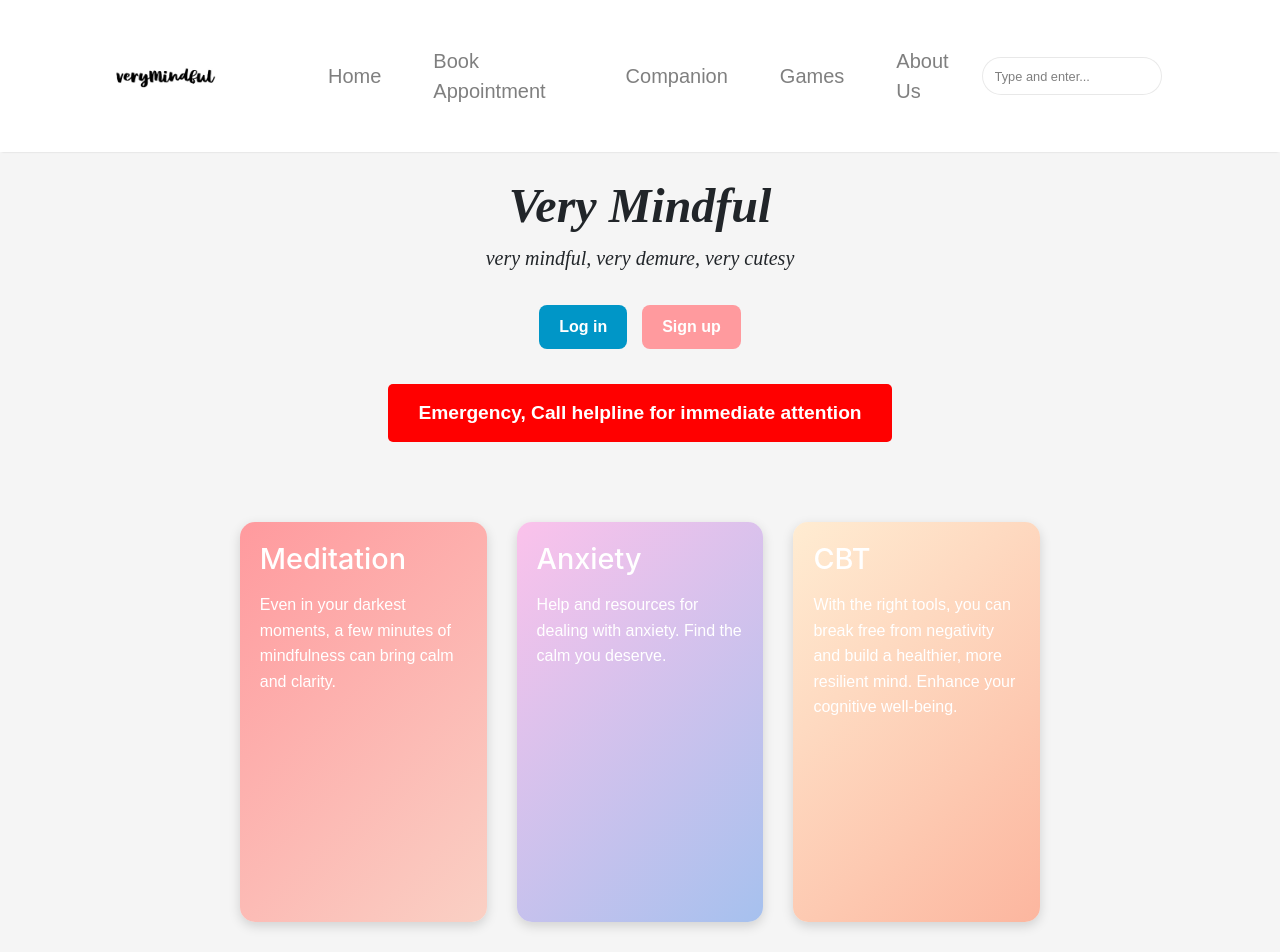
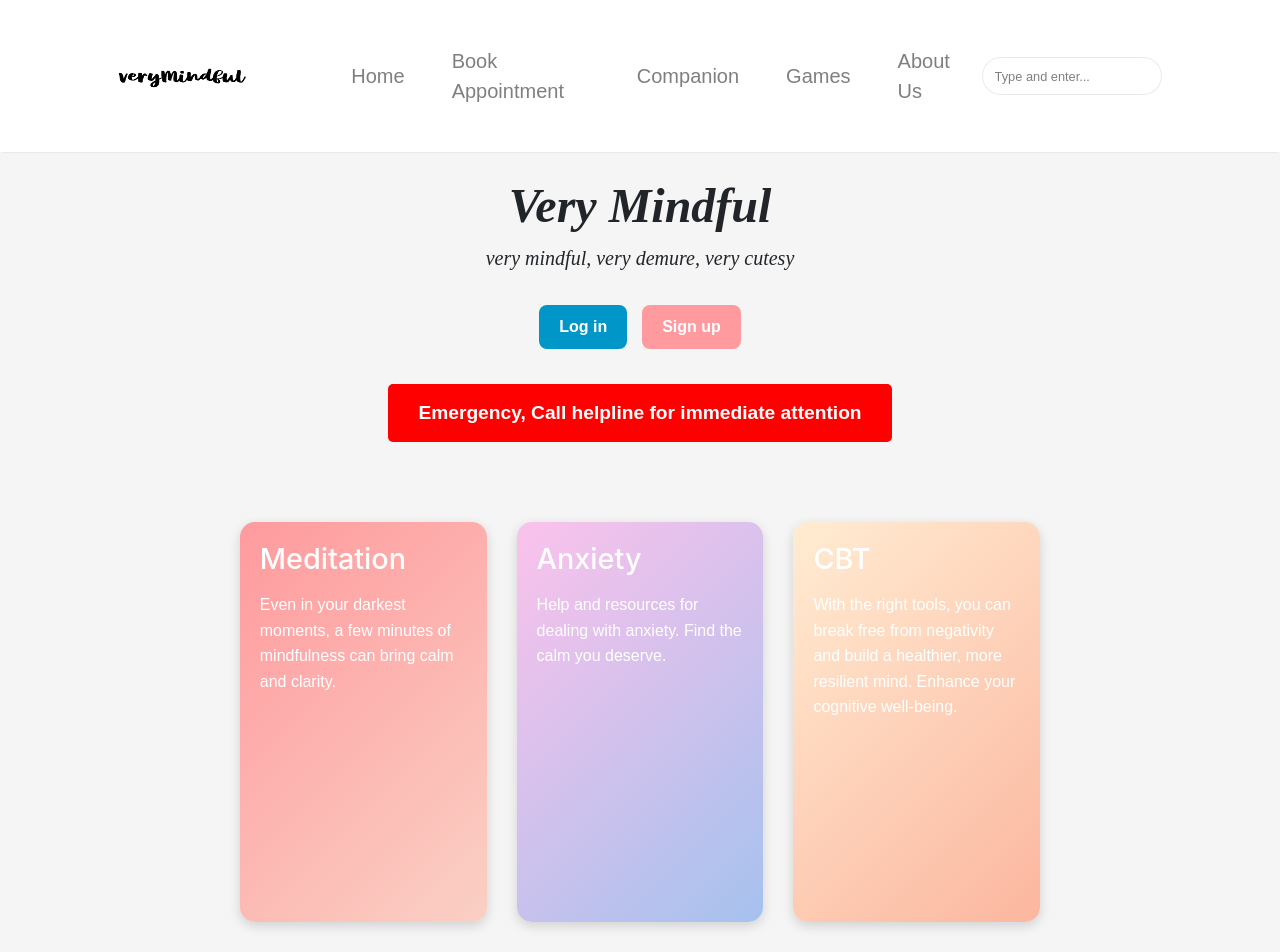
Before and after one commit to Nandan-Aditey/Pravega-Hackathon, a Jekyll site: the page built from index.html, in a window 1280 px wide. Shown: the top 952 px of the page. Built offline with Jekyll 4.4.1, drawn with Linux system fonts in a browser that asks for light colours; nearby versions of some CDN libraries; the list of posts is cut into pages by our own code.

Commit message:
logo size

```diff
--- a/_layouts/default.html
+++ b/_layouts/default.html
@@ -113,11 +113,12 @@ ga('send', 'pageview');
 
     <div class="container pr-0">
 
-    <!-- Begin Logo -->
+   <!-- Begin Logo -->
     <a class="navbar-brand" href="{{ site.baseurl }}/">
-    <img src="{{ site.baseurl }}/{{ site.logo }}" alt="{{ site.name }}">
+        <img src="{{ site.baseurl }}/{{ site.logo }}" alt="{{ site.name }}" style="width: 150px; height: auto;">
     </a>
-    <!-- End Logo -->
+  <!-- End Logo -->
+
 
     <button class="navbar-toggler" type="button" data-toggle="collapse" data-target="#navbarMediumish" aria-controls="navbarSupportedContent" aria-expanded="false" aria-label="Toggle navigation">
     <span class="navbar-toggler-icon"></span>
--- a/assets/css/screen.css
+++ b/assets/css/screen.css
@@ -949,7 +949,7 @@ iframe {
 }
 
 .navbar-nav .nav-item {
-    margin-left: 20px; /* Adjust space between menu items */
+    margin-left: 15px; /* Adjust space between menu items */
 }
 
 .navbar-toggler {
```
